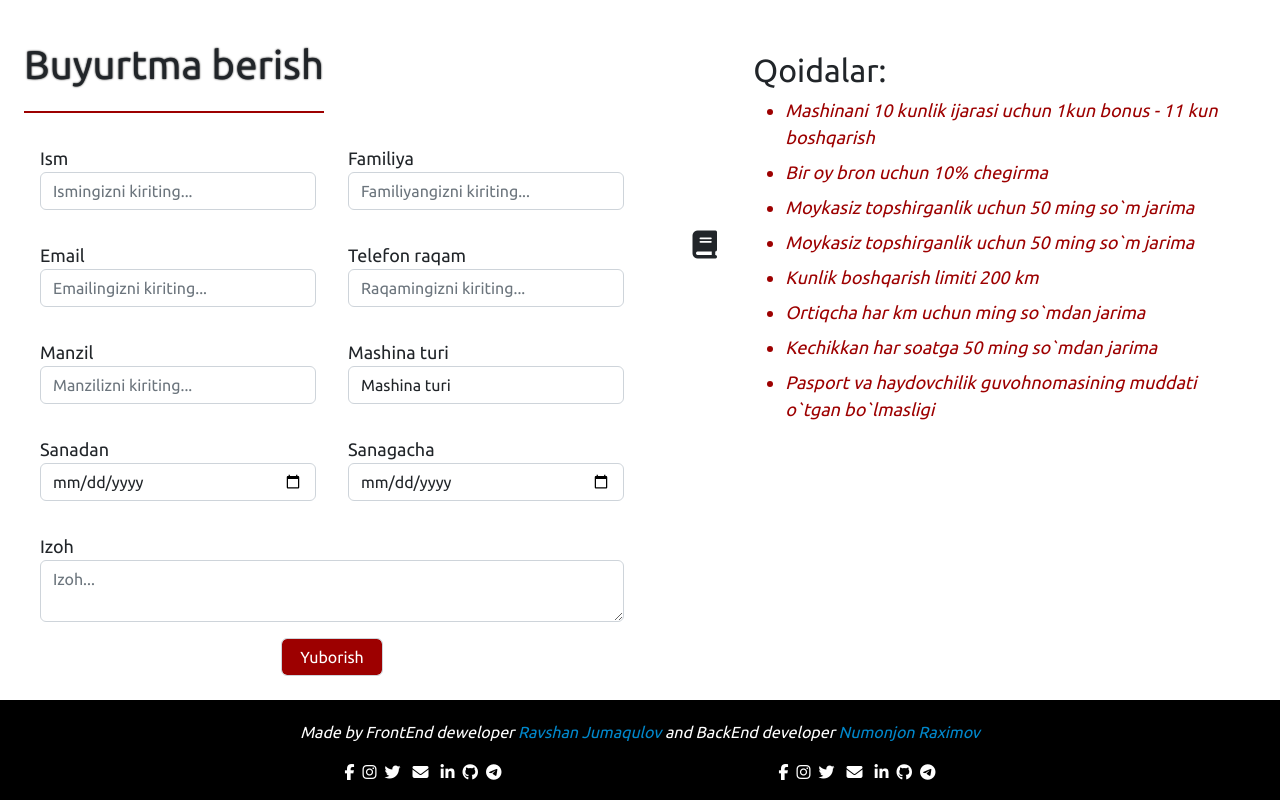
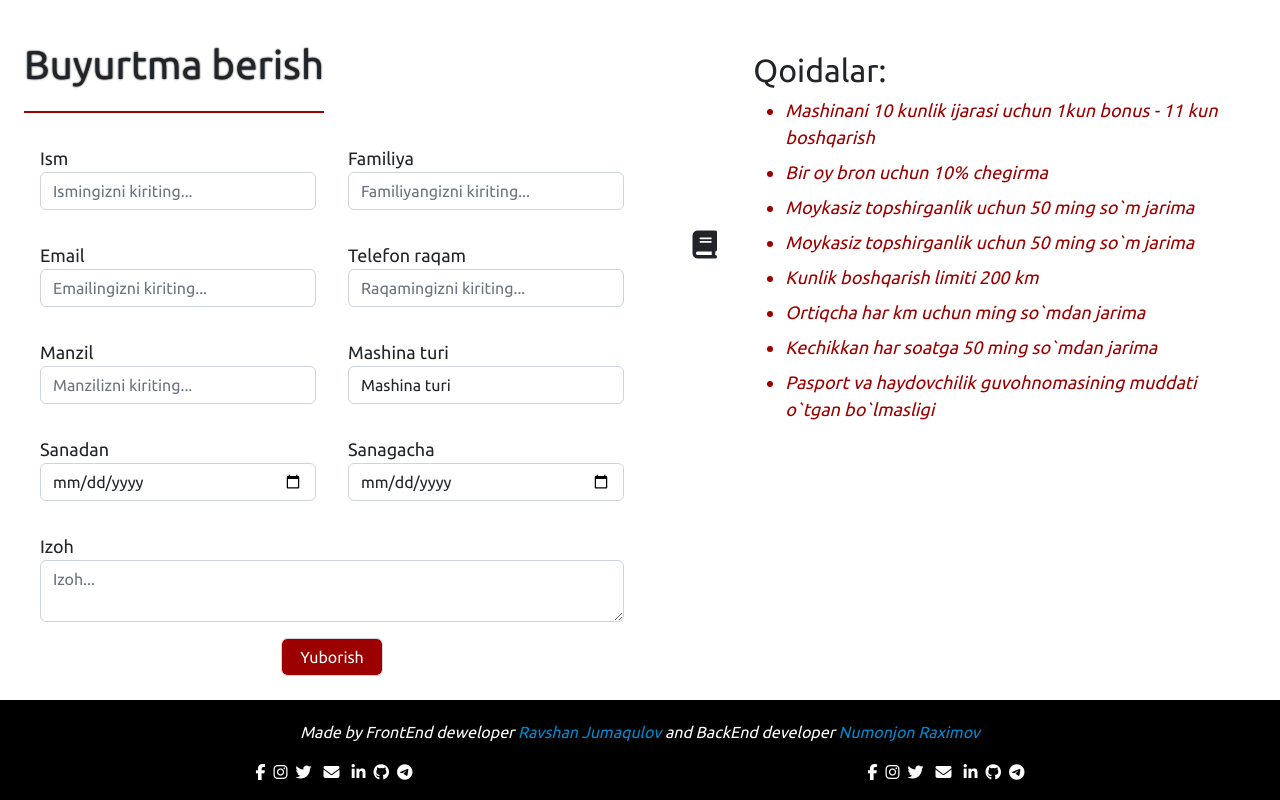
Before and after one commit to RavshanJumaqulov/Rent-A-Car, a plain HTML site: page index.html in a window 1280 px wide. Shown: the part 1621-2421 px from the top of the page. Drawn offline with nearby package versions, Linux system fonts and the light colour scheme.

Commit message:
Update index.html

```diff
--- a/index.html
+++ b/index.html
@@ -308,7 +308,7 @@
 							</a></span> and BackEnd developer <span><a href="https://t.me/nomonzon">Numonjon
 								Raximov</a></span></p>
 				</div>
-				<div class="col-12 d-flex flex-row justify-content-around" style="padding: 0px 15%;">
+				<div class="col-12 d-flex flex-row justify-content-around px-0 px-sm-0 px-md-1 px-lg-1 px-xl-2 px-xxl-3 py-0">
 
 					<!-- Jumaqulov Ravshan -->
 					<div class="media-links d-flex flex-row">
```
